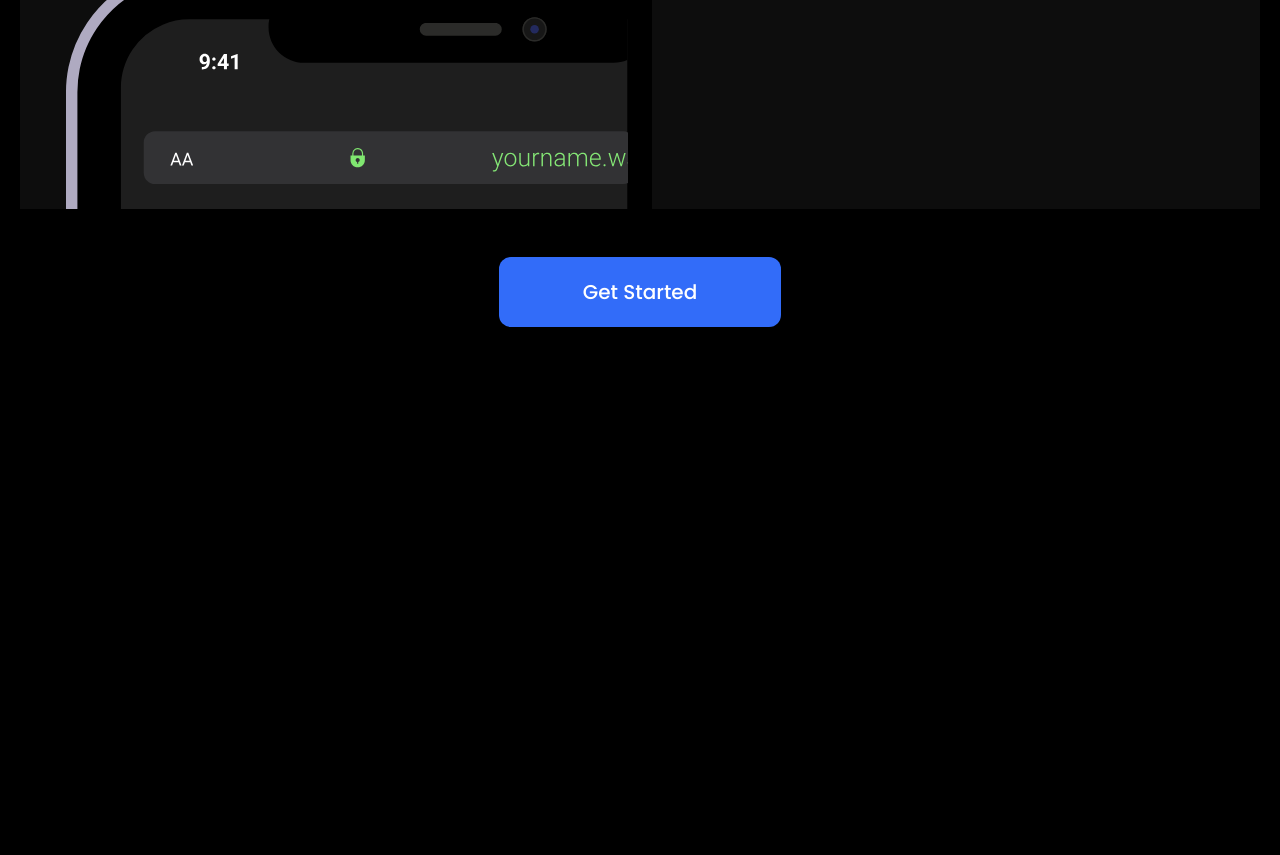
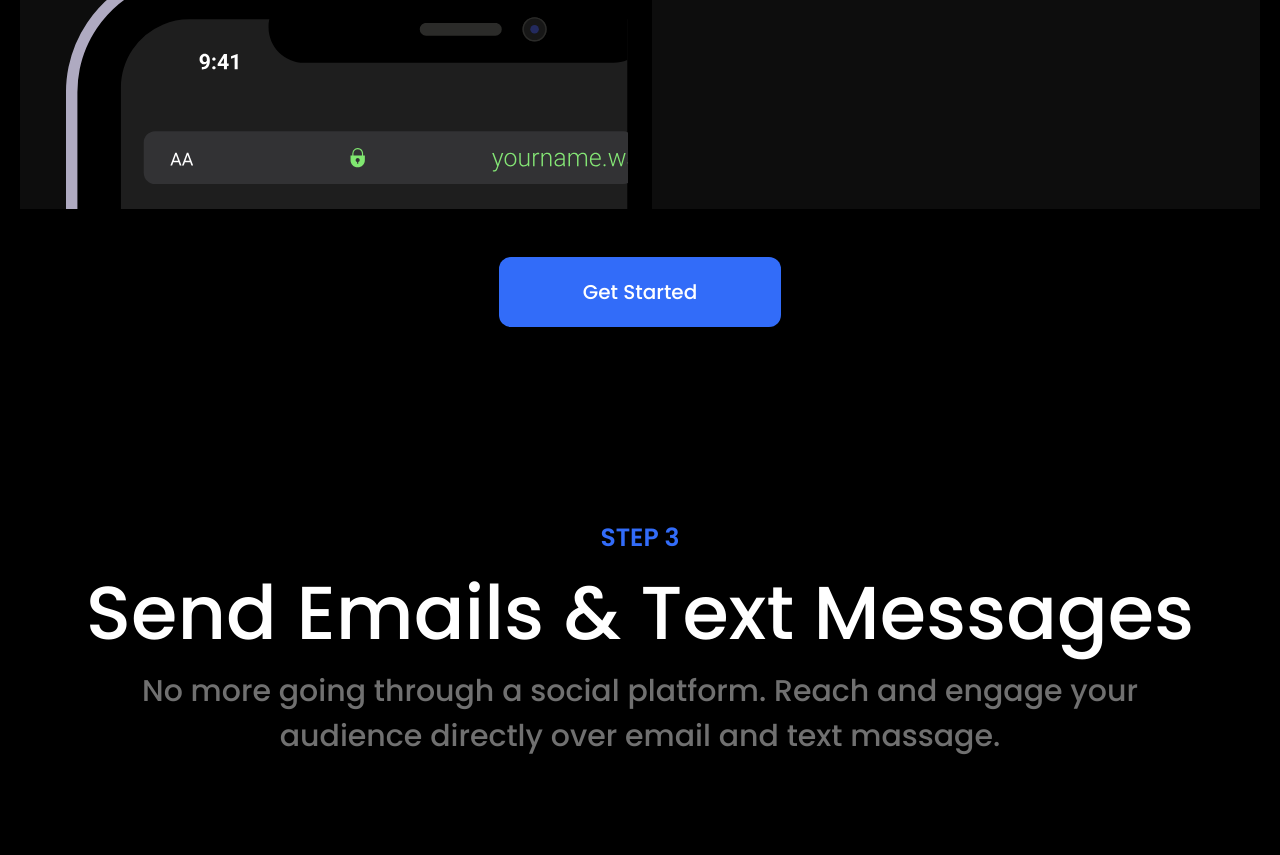
Before and after one commit to mryaxyobek/marico, a website: page src/index.html in a window 1280 px wide. Shown: the part 3897-4752 px from the top of the page. Before the commit the page ends 4320 px from the top, so only its background shows below. Drawn offline with Linux system fonts and the light colour scheme.

Commit message:
Add the first section of step 3

```diff
--- a/src/index.html
+++ b/src/index.html
@@ -273,7 +273,7 @@
         </div>
       </section>
 
-      <!-- share step 2 -->
+      <!-- share (step 2) -->
       <section class="py-24">
         <div class="container max-w-[926px]">
           <div class="text-center">
@@ -338,6 +338,20 @@
           </a>
         </div>
       </section>
+
+      <!-- step 3 -->
+      <section class="py-24">
+        <div class="container max-w-[1149px]">
+          <div class="text-center">
+            <p class="step">STEP 3</p>
+            <h2 class="font-medium">Send Emails & Text Messages</h2>
+            <p class="text-[30px] leading-[45px] text-brand-gray-600">
+              No more going through a social platform. Reach and engage your
+              audience directly over email and text massage.
+            </p>
+          </div>
+        </div>
+      </section>
     </main>
     <!-- js -->
     <script src="./js/main.js"></script>
```
Also changed, not shown: src/css/output.css.
